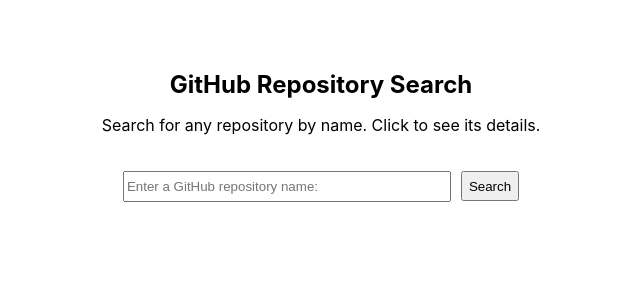
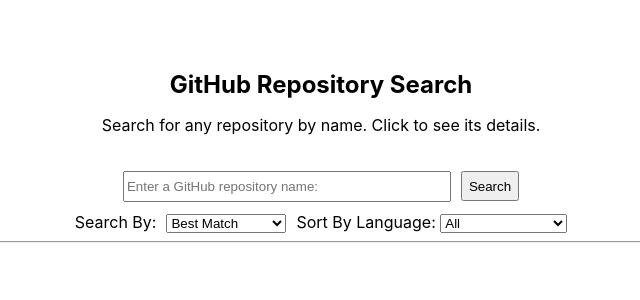
Before and after one commit to CJSpohn/github-search, a React (Create React App) app: page / in a window 1280 px wide. Shown: the top 300 px of the page, without its empty margins (319-959 px from the left). Built offline with nearby package versions, Linux system fonts and the light colour scheme.

Commit message:
Add dropdowns and functionality for filtered searching

```diff
--- a/src/apiServices/github.js
+++ b/src/apiServices/github.js
@@ -1,6 +1,14 @@
 const githubApiServices = {
-  getRepositories: async (searchTerm) => {
-    const url = 'https://api.github.com/search/repositories?q=' + searchTerm.replaceAll(' ', '');
+  getRepositories: async (searchTerm, resultsFilter, language) => {
+    const formattedSearchTerm = searchTerm.toLowerCase().replaceAll(' ', '');
+    const formattedResultsFilter = `&sort=${resultsFilter.toLowerCase()}`;
+    const formattedLanguageFilter = language !== 'All' ? `+language:${language.toLowerCase().replaceAll(' ', '')}` : ''
+    const url = 'https://api.github.com/search/repositories?q=' +
+      formattedSearchTerm +
+      formattedResultsFilter +
+      formattedLanguageFilter;
+
+    console.log(url);
     try {
       const promise = await fetch(url, {
         headers: {
@@ -10,6 +18,7 @@
       const data = await promise.json();
       return data.items;
     } catch (e) {
+      console.log(e)
       return {error: e};
     }
   },
--- a/src/components/Search/Search.jsx
+++ b/src/components/Search/Search.jsx
@@ -4,9 +4,44 @@
 
 const Search = ({setRepositories, loading, setLoading}) => {
 
+  const languages = [
+    'All',
+    'JavaScript',
+    'Python',
+    'Java',
+    'C++',
+    'C',
+    'PHP',
+    'C#',
+    'Shell',
+    'Go',
+    'TypeScript',
+    'Ruby',
+    'Jupyter Notebook',
+    'Objective-C',
+    'Swift',
+    'Kotlin',
+    'Rust',
+    'R',
+    'Scala',
+    'Lua',
+    'Powershell',
+    'Matlab',
+    'CoffeeScript',
+    'Perl',
+    'Groovy',
+    'Haskell',
+  ];
+
   const [inputValue, setInputValue] = useState('');
-  const [invalidFormMessage, setInvalidFormMessage] = useState('')
-  const [error, setError] = useState('')
+  const [invalidFormMessage, setInvalidFormMessage] = useState('');
+  const [error, setError] = useState('');
+  const [resultsFilter, setResultsFilter] = useState('best-match');
+  const [languageFilter, setLanguageFilter] = useState(languages[0]);
+
+  const dropdownOptions = languages.map(language => {
+    return <option key={language} value={language}>{language}</option>
+  })
 
   const handleSubmit = e => {
     e.preventDefault();
@@ -19,7 +54,7 @@
 
   const handleSearch = async (inputValue) => {
     setLoading(true);
-    const queryResults = await githubApiServices.getRepositories(inputValue);
+    const queryResults = await githubApiServices.getRepositories(inputValue, resultsFilter, languageFilter);
     if (!queryResults.error) {
       const filteredResults = queryResults.map(({id, language, name, owner, watchers, url, updated_at}) => ({id, language, name, owner, watchers, url, updated_at}));
       setRepositories(filteredResults);
@@ -50,6 +85,18 @@
           Search
         </button>
       </form>
+      <section className="filters">
+        <label className="search-label" htmlFor="search">Search By:</label>
+        <select name="search" className="search-dropdown" onChange={e => setResultsFilter(e.target.value)}>
+          <option value="best-match">Best Match</option>
+          <option value="stars">Number of Stars</option>
+        </select>
+        <label className="sort-label" htmlFor="sort">Sort By Language: </label>
+        <select name="language" className="language-dropdown" onChange={e => setLanguageFilter(e.target.value)}>
+          {dropdownOptions}
+        </select>
+      </section>
+      <hr style={{width: '70%'}}/>
     </section>
   )
 }
--- a/src/components/Search/Search.scss
+++ b/src/components/Search/Search.scss
@@ -4,7 +4,6 @@
   @include flex-column;
   margin-bottom: 20px;
   width: 100%;
-}
 
   .submission-form {
     @include flex-row;
@@ -23,3 +22,14 @@
       height: 30px;
     }
   }
+
+  .filters {
+    margin-top: 10px;
+    .search-label {
+      margin-right: 10px;
+    }
+    .search-dropdown {
+      margin-right: 10px;
+    }
+  }
+}
```
Lines whose indentation alone changed are shown as unchanged.
